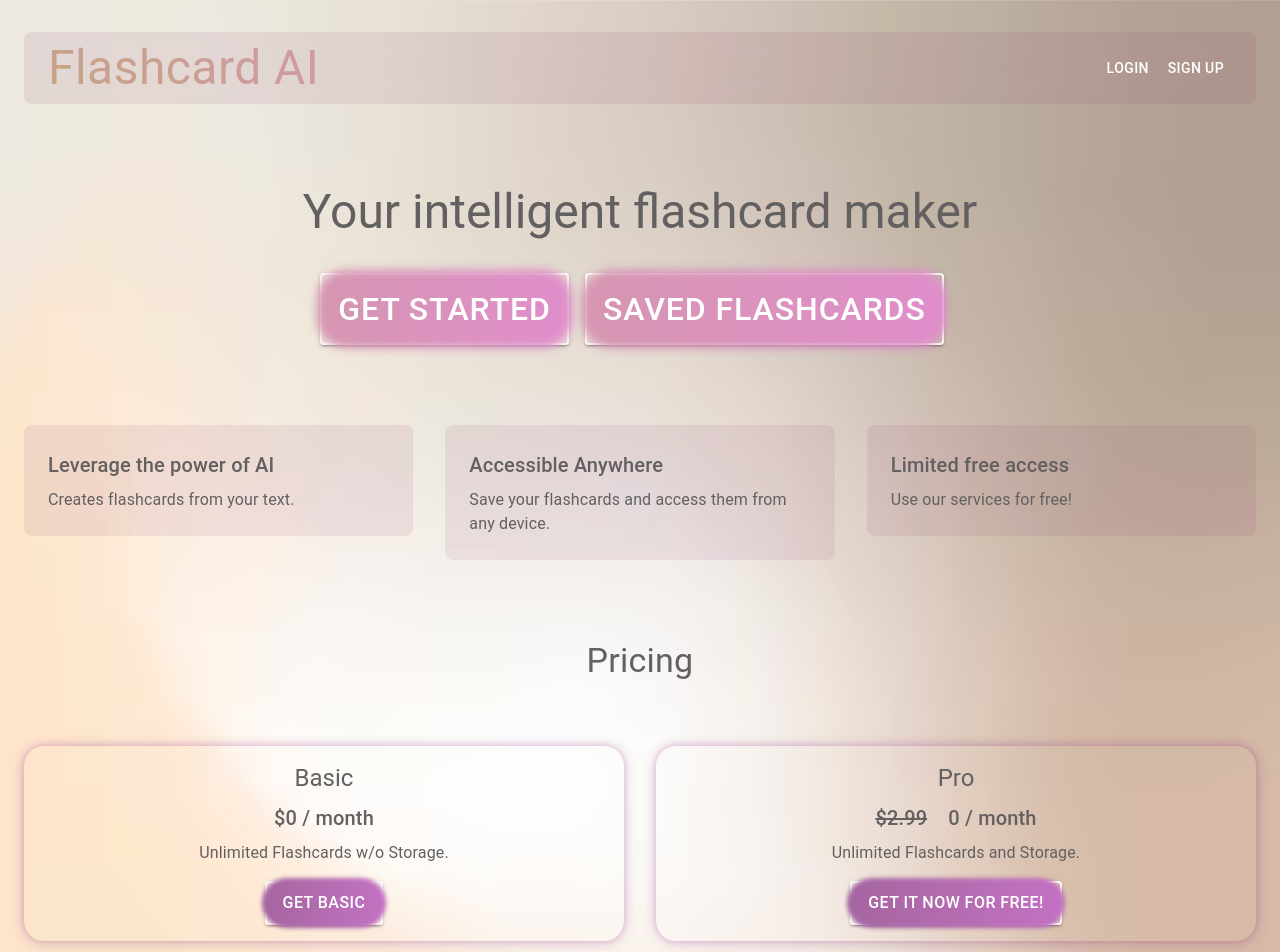
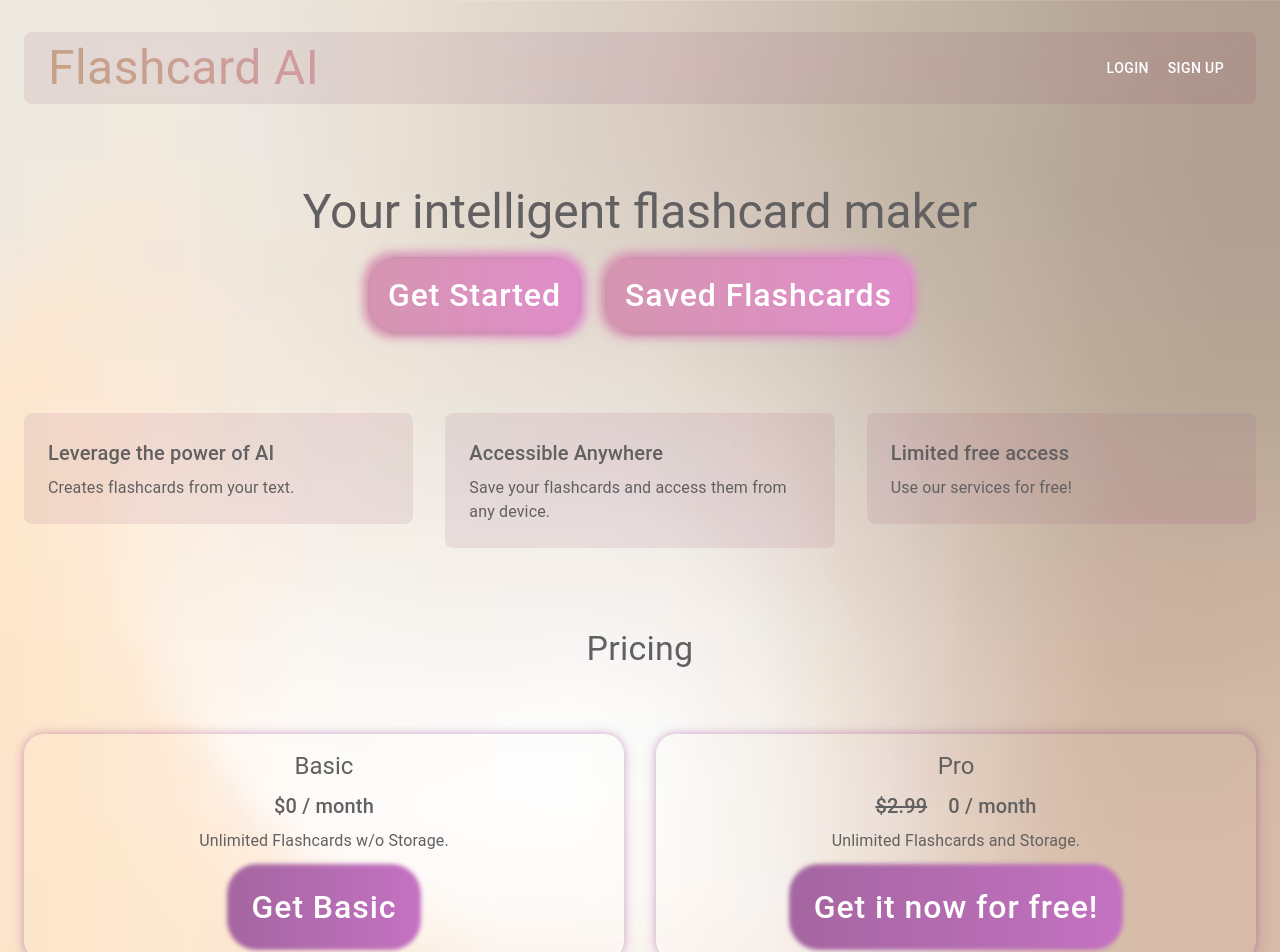
Before and after one commit to Medxo-pro/Flashcard-SaaS, a Next.js app: page / in a window 1280 px wide. Shown: the top 952 px of the page. Built offline with nearby package versions, Linux system fonts and the light colour scheme; no server answers.

Commit message:
Fixed Button Styling

```diff
--- a/app/page.js
+++ b/app/page.js
@@ -96,12 +96,15 @@ export default function Home() {
         color="primary"
         className="button glowing-border"
         sx={{
-          mt: 2,
-          mr: 2,
-          fontSize: '2em', // Ensure this matches the CSS font-size
-          backgroundColor: 'transparent', // Override default background color
-          border: '2px solid #fff', // Match the CSS border
-          color: '#fff', // Match the CSS text color
+          backgroundColor: '#8A7D72',
+          borderRadius: '30px',
+          padding: '10px 20px',
+          textTransform: 'none',
+          '&:hover': {
+            backgroundColor: '#705E52',
+          },
+          mr: 3,
+          fontSize: '2em',
         }}
         href="/generate"
           >
@@ -112,13 +115,16 @@ export default function Home() {
         color="primary"
         className="button glowing-border"
         sx={{
-          mt: 2,
-          mr: 2,
-          fontSize: '2em', // Ensure this matches the CSS font-size
-          backgroundColor: 'transparent', // Override default background color
-          border: '2px solid #fff', // Match the CSS border
-          color: '#fff', // Match the CSS text color
+          backgroundColor: '#8A7D72',
+          borderRadius: '30px',
+          padding: '10px 20px',
+          textTransform: 'none',
+          '&:hover': {
+            backgroundColor: '#705E52',
+          },
+          fontSize: '2em',
         }}
+
         href="/flashcards"
           >
           Saved Flashcards
@@ -189,12 +195,16 @@ export default function Home() {
               color="primary"
               className="button-feedback glowing-border-feedback"
               sx={{
-              mt: 2,
-              fontSize: '1em', // Ensure this matches the CSS font-size
-              backgroundColor: 'transparent', // Override default background color
-              border: '2px solid #fff', // Match the CSS border
-              color: '#fff', // Match the CSS text color
-              }} >
+                backgroundColor: '#8A7D72',
+                borderRadius: '30px',
+                padding: '10px 20px',
+                textTransform: 'none',
+                '&:hover': {
+                  backgroundColor: '#705E52',
+                },
+                fontSize: '2em',
+                mt: 2
+              }}  >
                 Get Basic
               </Button>
             </Box>
@@ -222,11 +232,15 @@ export default function Home() {
               onClick={handleSubmit}
               className="button-feedback glowing-border-feedback"
               sx={{
-              mt: 2,
-              fontSize: '1em', // Ensure this matches the CSS font-size
-              backgroundColor: 'transparent', // Override default background color
-              border: '2px solid #fff', // Match the CSS border
-              color: '#fff', // Match the CSS text color
+                backgroundColor: '#8A7D72',
+                borderRadius: '30px',
+                padding: '10px 20px',
+                textTransform: 'none',
+                '&:hover': {
+                  backgroundColor: '#705E52',
+                },
+                fontSize: '2em',
+                mt: 2
               }}
 
               >
```
Also changed, not shown: app/generate/page.js (+21 -8 lines).
